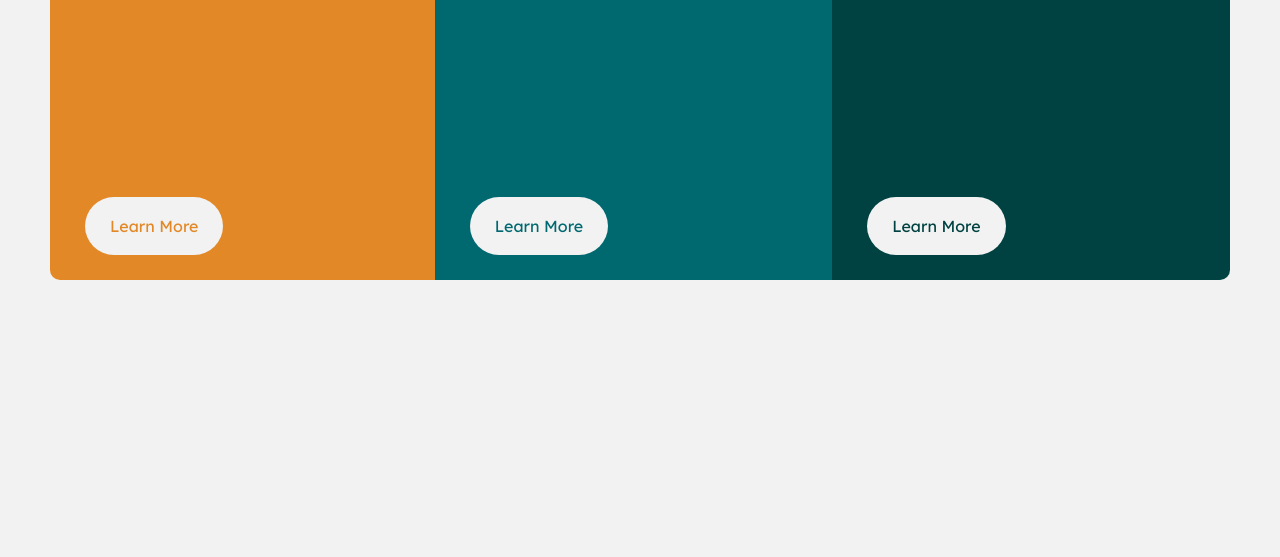
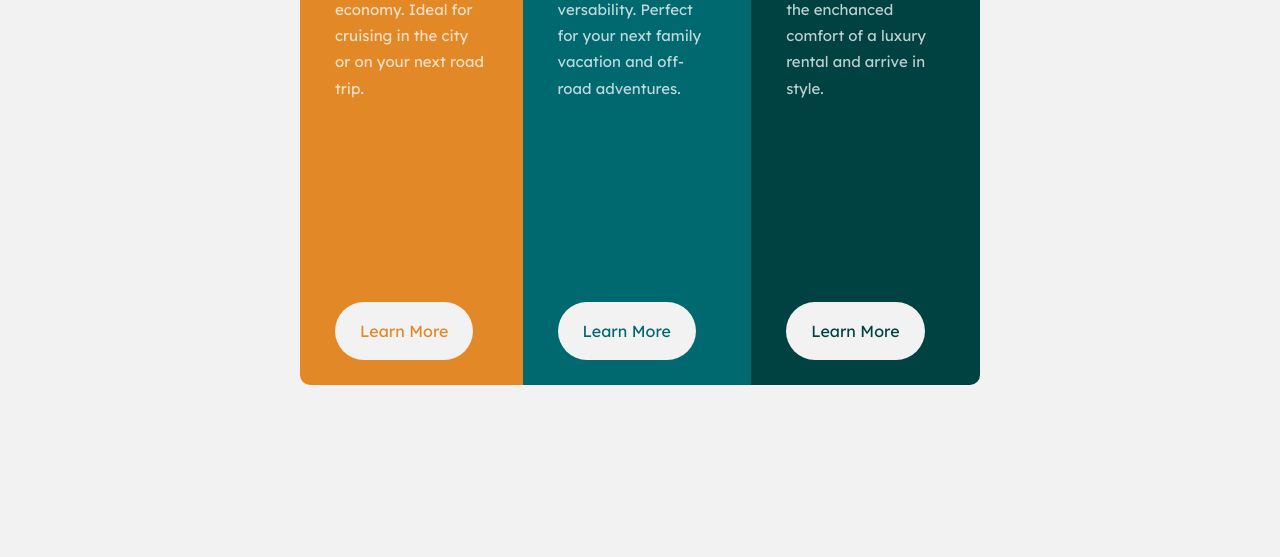
Before and after one commit to elias-kodehode/oppgave2, a plain HTML site: page Index.html in a window 1280 px wide. Shown: the part 243-800 px from the top of the page. Drawn offline with Linux system fonts and the light colour scheme; a web font is replaced by a local one.

Commit message:
fixed styling

```diff
--- a/style.css
+++ b/style.css
@@ -18,11 +18,11 @@
 body{
     background-color: var(--very-light-gray);
     height: 100%;
+    margin: 50px 300px;
 }
 
 .container{
     display: flex;
-    margin: 50px 50px;
 }
 
 .boxes{
@@ -61,7 +61,6 @@ body{
     text-decoration: none;
     background-color: var(--very-light-gray);
     border-radius: 30px;
-
     padding: 15px 25px;
     font-family: "Lexend Deca", sans-serif;
     align-self: flex-start;
```
